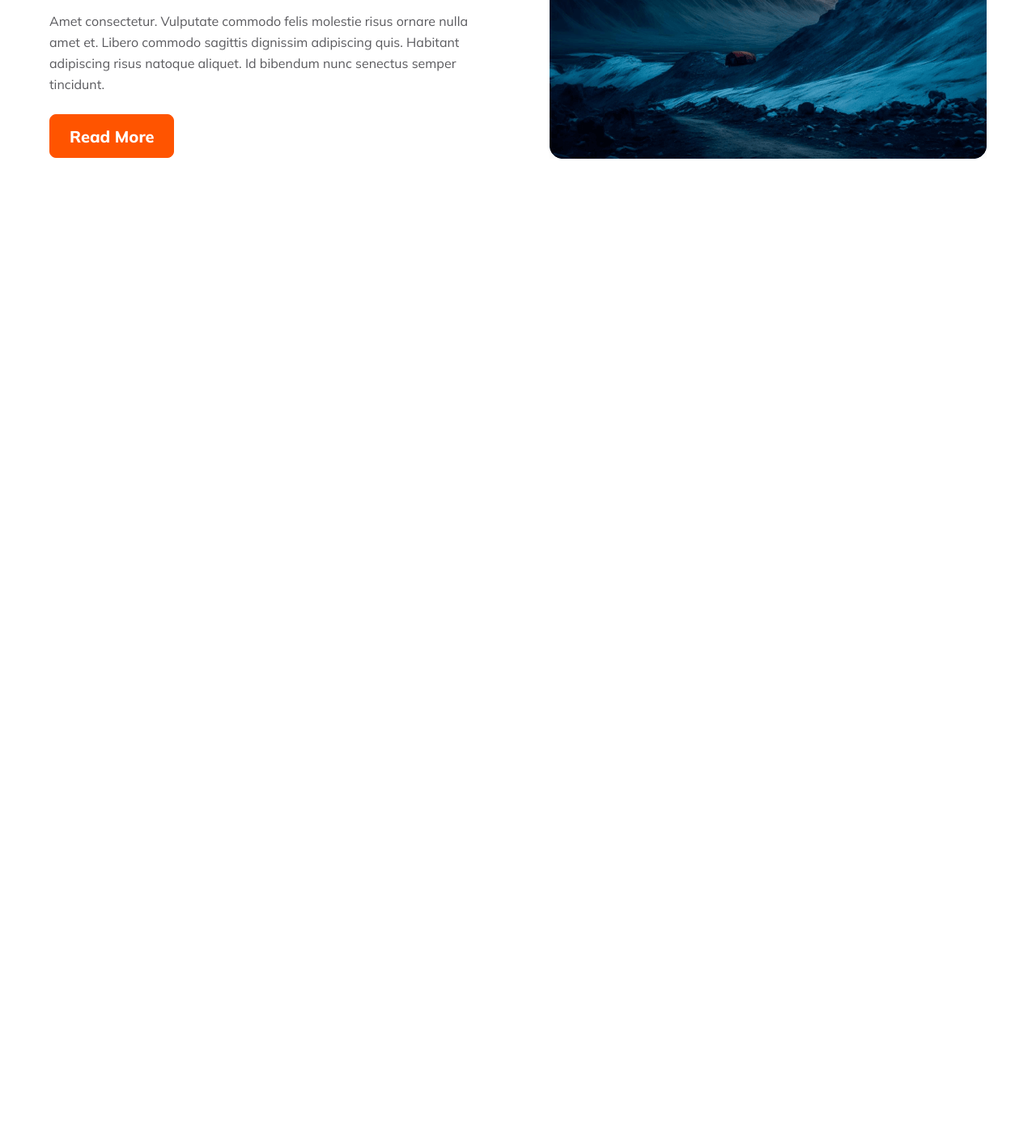
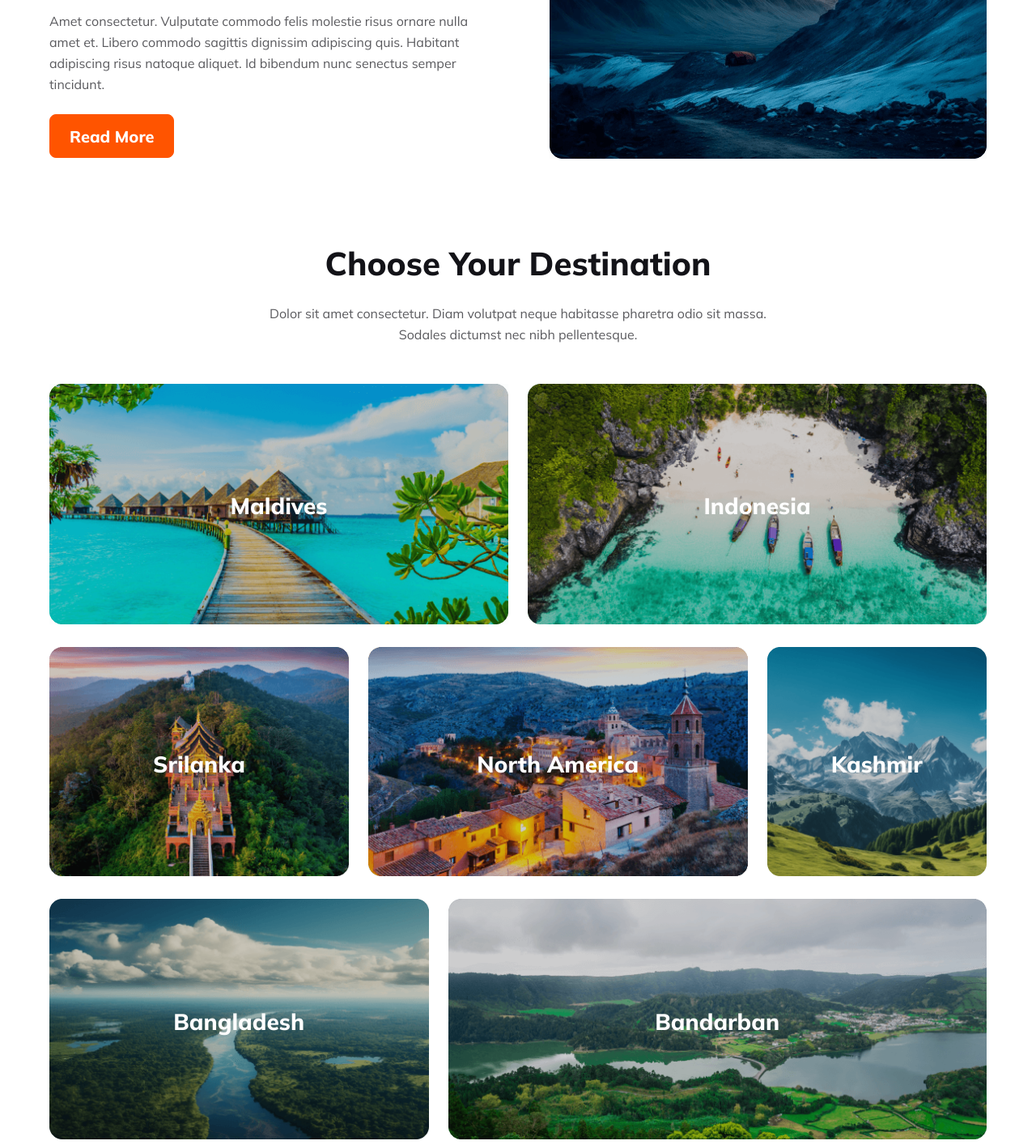
Before and after one commit to a2-nabil/Travel, a plain HTML site: page index.html in a window 1280 px wide. Shown: the part 1100-2514 px from the top of the page at 81% size. Before the commit the page ends 1400 px from the top, so only its background shows below. Drawn offline with Linux system fonts and the light colour scheme.

Commit message:
destination area complete

```diff
--- a/assets/css/styles.scss
+++ b/assets/css/styles.scss
@@ -37,15 +37,21 @@ ul {
   font-weight: 800;
   color: #131318;
   font-size: 40px;
+  margin-bottom: 24px;
 }
 
 .sectiom_sub-title {
   font-family: "Mulish", sans-serif;
-  font-weight: 500;
+  font-weight: 800;
   font-size: 24px;
-  color: #ff0000;
+  color: #131318;
 }
-
+.sub_title {
+  color: #fff;
+  font-family: "Mulish", sans-serif;
+  font-weight: 800;
+  font-size: 28px;
+}
 .section_desc {
   font-family: "Mulish", sans-serif;
   font-weight: 400;
@@ -70,6 +76,12 @@ ul {
   color: #ff5400;
   background: transparent;
   border: 1px solid #ff5400;
+}
+.head {
+  text-align: center;
+  width: 100%;
+  max-width: 643px;
+  margin: 0 auto 48px;
 }
 /* Header Area Start  */
 .header_area {
@@ -294,11 +306,63 @@ ul {
     }
   }
 }
-/* Popular Tours Area end  */
+/* Popular Tours Area End  */
+/* Destination Area Start  */
+.destination_area {
+  padding-top: 0;
+  .area_image_box_container {
+    display: grid;
+    grid-template-columns: repeat(12, 1fr);
+    gap: 24px;
+    place-items: center;
+    .row_1 {
+      grid-column: span 6;
+    }
+    .row_2 {
+      grid-column: span 4;
+    }
+    .row_3 {
+      grid-column: span 5;
+    }
+    .row_4 {
+      grid-column: span 3;
+    }
+    .row_5 {
+      grid-column: span 5;
+    }
+    .row_6 {
+      grid-column: span 7;
+    }
+    .image_box {
+      position: relative;
+      img {
+        object-fit: cover;
+        max-width: 100%;
+        height: auto;
+      }
+      h3.sub_title {
+        position: absolute;
+        top: 50%;
+        left: 50%;
+        transform: translate(-50%, -50%);
+      }
+    }
+  }
+}
+/* Destination Area End  */
+
 /* responsive css all */
 @media (max-width: 767px) {
   .popular_tour_area {
     flex-wrap: wrap;
     flex-direction: column-reverse;
   }
+  .destination_area {
+    .area_image_box_container {
+      grid-template-columns: 1fr;
+      .image_box {
+        grid-column: span 12;
+      }
+    }
+  }
 }
--- a/index.html
+++ b/index.html
@@ -101,5 +101,43 @@ ornare nulla amet et. Libero commodo sagittis dignissim adipiscing quis. Habitan
 
     </section>
     <!-- Popular Tours Area end  -->
+    <!-- Destination Area Start  -->
+    <section class="destination_area section_area">
+      <div class="head">
+        <h2 class="section_title">Choose Your Destination</h2>
+        <p class="section_desc">Dolor sit amet consectetur. Diam volutpat neque habitasse pharetra odio sit massa. Sodales dictumst nec nibh pellentesque.</p>
+      </div>
+      <div class="area_image_box_container">
+          <div class="image_box row_1">
+            <img src="./assets/Images/Rectangle 5.png" alt="">
+            <h3 class="sub_title">Maldives</h3>
+          </div>
+          <div class="image_box row_1">
+            <img src="./assets/Images/Rectangle 8.png" alt="">
+            <h3 class="sub_title">Indonesia</h3>
+          </div>
+          <div class="image_box row_2">
+            <img src="./assets/Images/Rectangle 6.png" alt="">
+            <h3 class="sub_title">Srilanka</h3>
+          </div>
+          <div class="image_box row_3">
+            <img src="./assets/Images/Rectangle 7.png" alt="">
+            <h3 class="sub_title">North America</h3>
+          </div>
+          <div class="image_box row_4">
+            <img src="./assets/Images/Rectangle 9.png" alt="">
+            <h3 class="sub_title">Kashmir</h3>
+          </div>
+          <div class="image_box row_5">
+            <img src="./assets/Images/Rectangle 11.png" alt="">
+            <h3 class="sub_title">Bangladesh</h3>
+          </div>
+          <div class="image_box row_6">
+            <img src="./assets/Images/Rectangle 10.png" alt="">
+            <h3 class="sub_title">Bandarban</h3>
+          </div>
+      </div>
+    </section>
+    <!-- Destination Area End  -->
   </body>
 </html>
```
Also changed, not shown: assets/css/styles.css, 1 other file.
